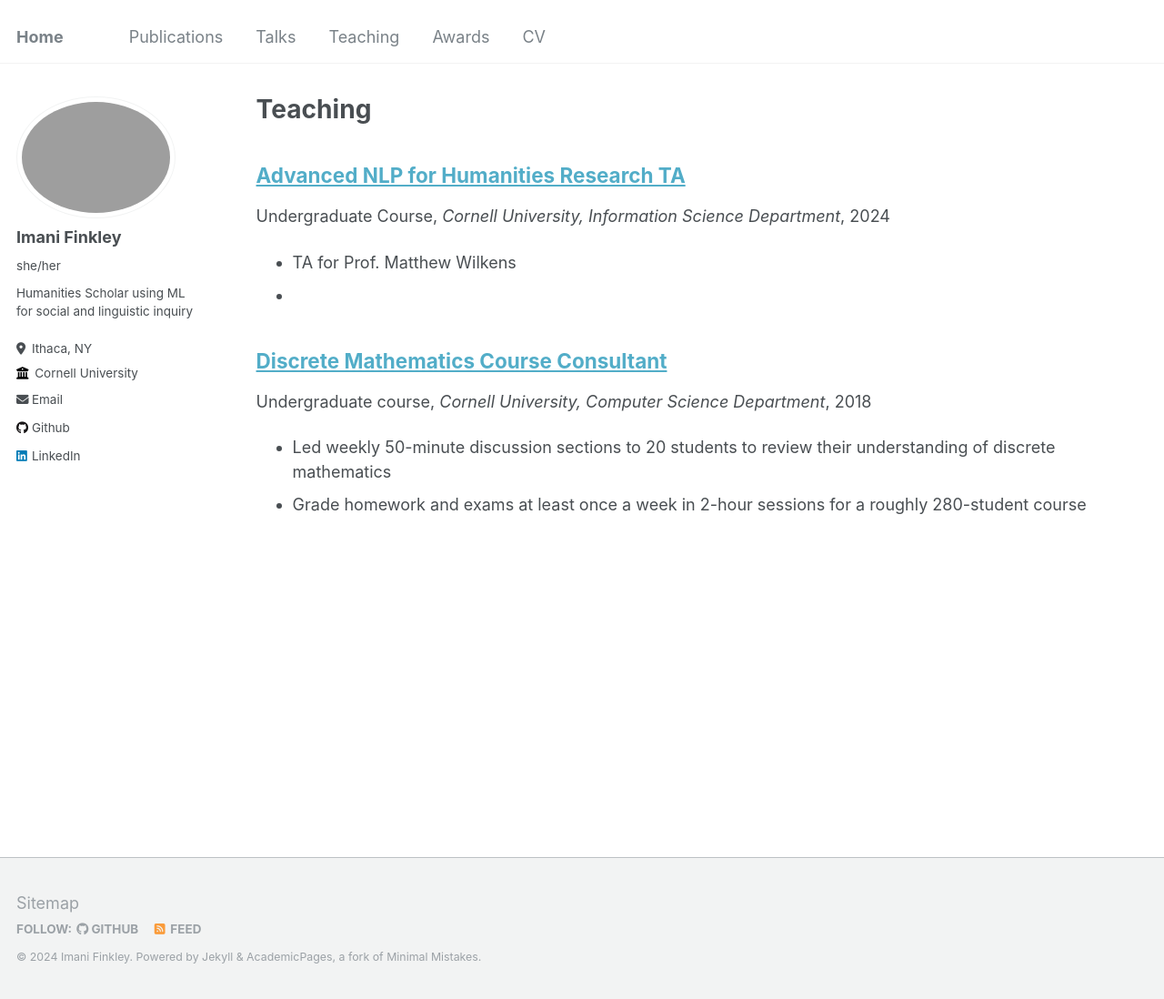
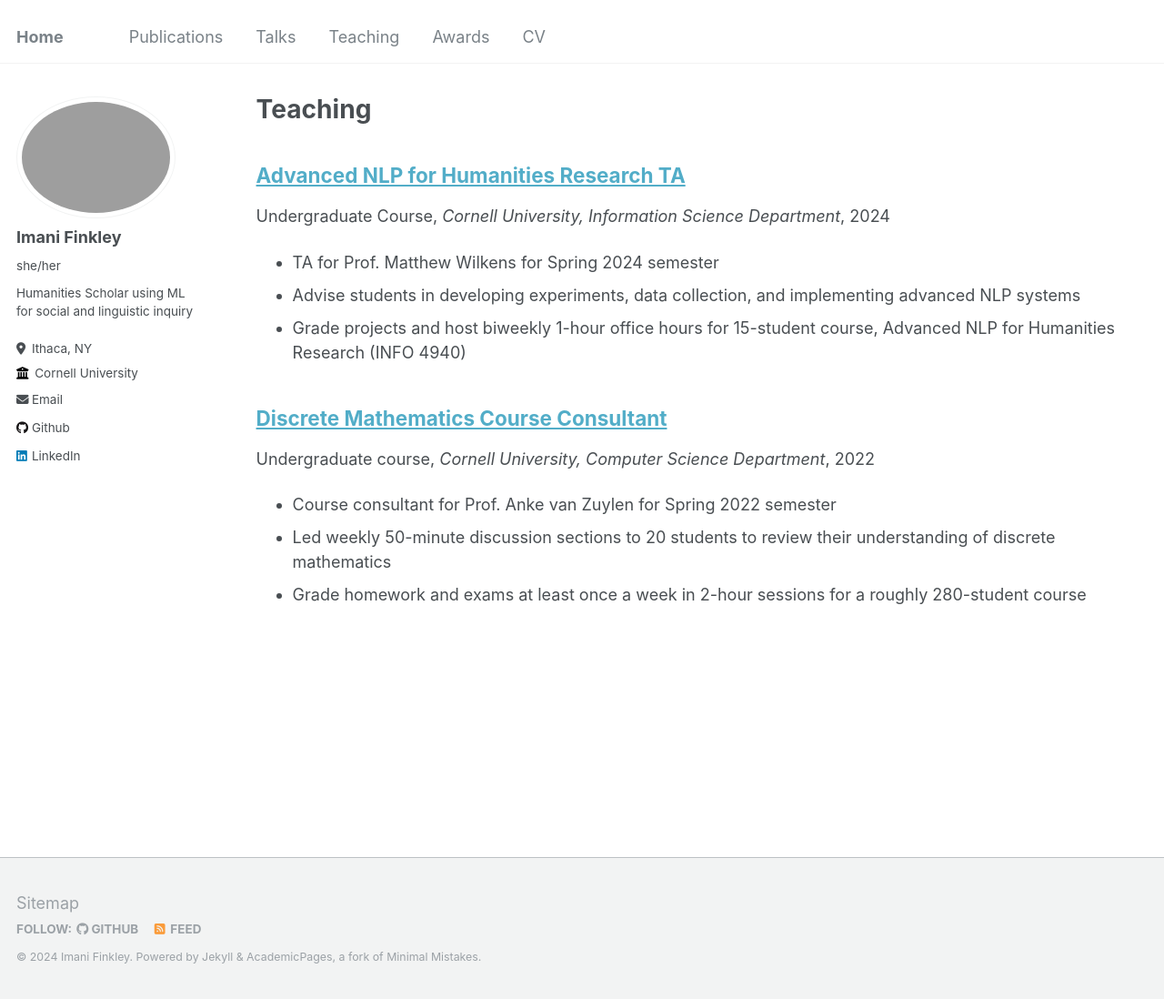
Before and after one commit to imanif/imanif.github.io, a Jekyll site: the page built from _pages/teaching.html, in a window 1280 px wide and 1098 px high. Shown: the whole window at 91% size. Built offline with Jekyll 4.4.1, drawn with Linux system fonts in a browser that asks for light colours.

Commit message:
update teaching

```diff
--- a/_teaching/2800_TA.md
+++ b/_teaching/2800_TA.md
@@ -4,9 +4,10 @@ collection: teaching
 type: "Undergraduate course"
 permalink: /teaching/2800-TA
 venue: "Cornell University, Computer Science Department"
-date: 2018-05-18
+date: 2022-05-18
 location: "Ithaca, NY"
 ---
 
+- Course consultant for Prof. Anke van Zuylen for Spring 2022 semester
 - Led weekly 50-minute discussion sections to 20 students to review their understanding of discrete mathematics
 - Grade homework and exams at least once a week in 2-hour sessions for a roughly 280-student course
--- a/_teaching/INFO4940.md
+++ b/_teaching/INFO4940.md
@@ -8,5 +8,6 @@ date: 2024-05-07
 location: "Ithaca, NY"
 ---
 
-- TA for Prof. Matthew Wilkens
--
+- TA for Prof. Matthew Wilkens for Spring 2024 semester
+- Advise students in developing experiments, data collection, and implementing advanced NLP systems
+- Grade projects and host biweekly 1-hour office hours for 15-student course, Advanced NLP for Humanities Research (INFO 4940)
```
